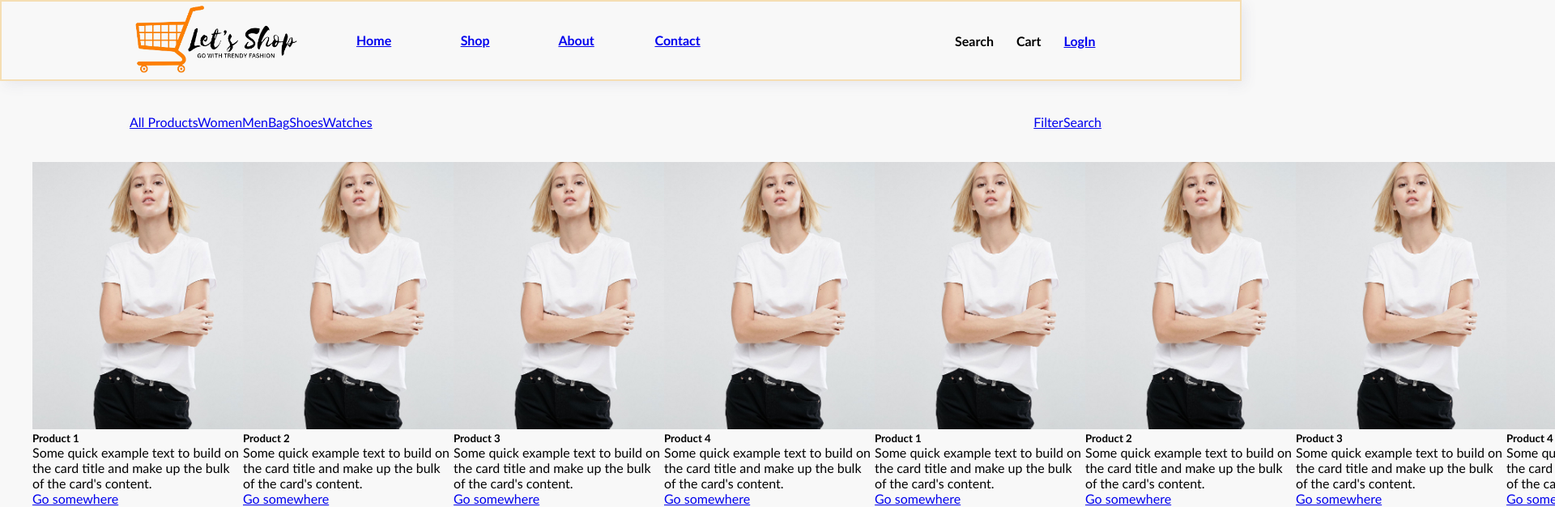
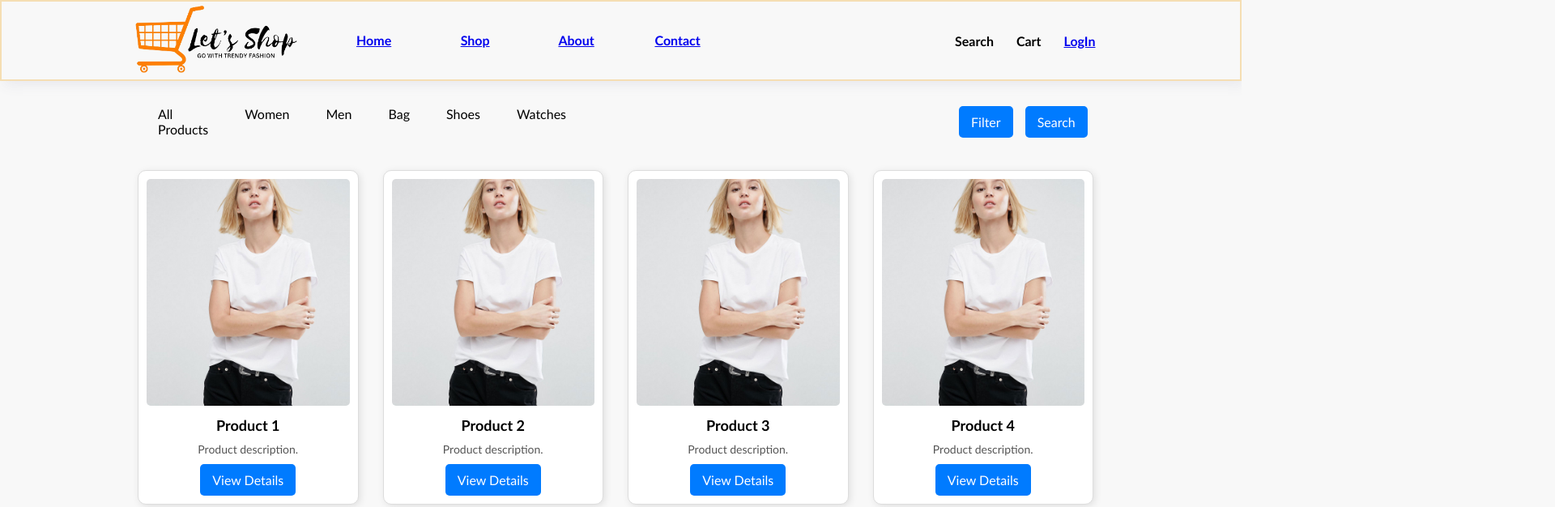
Before and after one commit to Vipulsingh972/LetsShop, a React (Create React App) app: page /shop in a window 1280 px wide. Shown: the top 626 px of the page at 81% size, 1920 px wide, since content can reach past the window. Built offline with nearby package versions, Linux system fonts and the light colour scheme.

Commit message:
card css updated

```diff
--- a/src/Components/Shop.js
+++ b/src/Components/Shop.js
@@ -1,97 +1,3 @@
-// import React from "react";
-// import { Link } from "react-router-dom";
-// import "../Style/navbar.css";
-// import "../Style/shop.css";
-// import logo from "../Assets/LetsShop_Images/images/product-01.jpg";
-
-// const Shop = () => {
-//   return (
-//     <>
-//       <div class="container">
-//         <div className="shop-container nav-container">
-//           <div className="category-container">
-//             <div className="link-category">
-//               <Link className="c-links">All Products</Link>
-//               <Link className="c-links">Women</Link>
-//               <Link className="c-links">Men</Link>
-//               <Link className="c-links">Bag</Link>
-//               <Link className="c-links">Shoes</Link>
-//               <Link className="c-links">Watches</Link>
-//             </div>
-//             <div className="btn-category">
-//               <Link>Filter</Link>
-//               <Link>Search</Link>
-//             </div>
-//           </div>
-//         </div>
-
-
-//         <div className="card-container universal">
-
-//             <div class="card">
-//               <img class="card-img-top" src={logo} alt="Card image cap" />
-//               <div class="card-body">
-//                 <h5 class="card-title">Card title</h5>
-//                 <p class="card-text">
-//                   Some quick example text to build on the card title and make up
-//                   the bulk of the card's content.
-//                 </p>
-//                 <a href="#" class="btn btn-primary">
-//                   Go somewhere
-//                 </a>
-//               </div>
-//             </div>
-//             <div class="card">
-//               <img class="card-img-top" src={logo} alt="Card image cap" />
-//               <div class="card-body">
-//                 <h5 class="card-title">Card title</h5>
-//                 <p class="card-text">
-//                   Some quick example text to build on the card title and make up
-//                   the bulk of the card's content.
-//                 </p>
-//                 <a href="#" class="btn btn-primary">
-//                   Go somewhere
-//                 </a>
-//               </div>
-//             </div>
-//             <div class="card">
-//               <img class="card-img-top" src={logo} alt="Card image cap" />
-//               <div class="card-body">
-//                 <h5 class="card-title">Card title</h5>
-//                 <p class="card-text">
-//                   Some quick example text to build on the card title and make up
-//                   the bulk of the card's content.
-//                 </p>
-//                 <a href="#" class="btn btn-primary">
-//                   Go somewhere
-//                 </a>
-//               </div>
-//             </div>
-//             <div class="card">
-//               <img class="card-img-top" src={logo} alt="Card image cap" />
-//               <div class="card-body">
-//                 <h5 class="card-title">Card title</h5>
-//                 <p class="card-text">
-//                   Some quick example text to build on the card title and make up
-//                   the bulk of the card's content.
-//                 </p>
-//                 <a href="#" class="btn btn-primary">
-//                   Go somewhere
-//                 </a>
-//               </div>
-//             </div>
-
-//           </div>
-//       </div>
-//     </>
-//   );
-// };
-
-// export default Shop;
-
-
-
-
 import React from "react";
 import { Link } from "react-router-dom";
 import "../Style/navbar.css";
@@ -100,71 +6,19 @@ import logo from "../Assets/LetsShop_Images/images/product-01.jpg";
 
 const categories = ["All Products", "Women", "Men", "Bag", "Shoes", "Watches"];
 const products = [
-  {
-    id: 1,
-    title: "Product 1",
-    description:
-      "Some quick example text to build on the card title and make up the bulk of the card's content.",
-    image: logo,
-    link: "#",
-  },
-  {
-    id: 2,
-    title: "Product 2",
-    description:
-      "Some quick example text to build on the card title and make up the bulk of the card's content.",
-    image: logo,
-    link: "#",
-  },
-  {
-
-    id: 3,
-    title: "Product 3",
-    description:
-      "Some quick example text to build on the card title and make up the bulk of the card's content.",
-    image: logo,
-    link: "#",
-  },
-  {
-    id: 4,
-    title: "Product 4",
-    description:
-      "Some quick example text to build on the card title and make up the bulk of the card's content.",
-    image: logo,
-    link: "#",
-  },
-  {
-    id: 5,
-    title: "Product 1",
-    description:
-      "Some quick example text to build on the card title and make up the bulk of the card's content.",
-    image: logo,
-    link: "#",
-  },
-  {
-    id: 6,
-    title: "Product 2",
-    description:
-      "Some quick example text to build on the card title and make up the bulk of the card's content.",
-    image: logo,
-    link: "#",
-  },
-  {
-    id: 7,
-    title: "Product 3",
-    description:
-      "Some quick example text to build on the card title and make up the bulk of the card's content.",
-    image: logo,
-    link: "#",
-  },
-  {
-    id: 8,
-    title: "Product 4",
-    description:
-      "Some quick example text to build on the card title and make up the bulk of the card's content.",
-    image: logo,
-    link: "#",
-  },
+  { id: 1, title: "Product 1", description: "Product description.", image: logo, link: "#" },
+  { id: 2, title: "Product 2", description: "Product description.", image: logo, link: "#" },
+  { id: 3, title: "Product 3", description: "Product description.", image: logo, link: "#" },
+  { id: 4, title: "Product 4", description: "Product description.", image: logo, link: "#" },
+  { id: 5, title: "Product 5", description: "Product description.", image: logo, link: "#" },
+  { id: 6, title: "Product 6", description: "Product description.", image: logo, link: "#" },
+  { id: 7, title: "Product 7", description: "Product description.", image: logo, link: "#" },
+  { id: 8, title: "Product 8", description: "Product description.", image: logo, link: "#" },
+  { id: 9, title: "Product 4", description: "Product description.", image: logo, link: "#" },
+  { id: 10, title: "Product 5", description: "Product description.", image: logo, link: "#" },
+  { id: 11, title: "Product 6", description: "Product description.", image: logo, link: "#" },
+  { id: 12, title: "Product 7", description: "Product description.", image: logo, link: "#" },
+  { id: 13, title: "Product 8", description: "Product description.", image: logo, link: "#" },
 ];
 
 const Shop = () => {
@@ -196,7 +50,7 @@ const Shop = () => {
               <h5 className="card-title">{product.title}</h5>
               <p className="card-text">{product.description}</p>
               <a href={product.link} className="btn btn-primary">
-                Go somewhere
+                View Details
               </a>
             </div>
           </div>
--- a/src/Style/shop.css
+++ b/src/Style/shop.css
@@ -1,4 +1,4 @@
-*{
+* {
     margin: 0;
     padding: 0;
     box-sizing: border-box;
@@ -8,33 +8,98 @@
     display: flex;
     justify-content: space-between;
     align-items: center;
+    padding: 15px 20px;
 }
+
 .link-category {
-    width: 600px;
+    display: flex;
+    gap: 15px;
 }
-.c-link{
-    padding: 20px 90px;
+
+.c-links {
+    text-decoration: none;
+    color: black;
+    font-size: 16px;
+    padding: 10px 15px;
+    transition: 0.3s;
 }
-.btn-category{
-    width: 400px;
-    margin-left: 200px;
+
+.c-links:hover {
+    color: #007bff;
+    text-decoration: underline;
+}
+
+.btn-category {
     display: flex;
-    justify-content: flex-end;
+    gap: 15px;
+    margin-left: 470px;
+}
+
+.btn-category a {
+    text-decoration: none;
+    color: white;
+    background-color: #007bff;
+    padding: 10px 15px;
+    border-radius: 5px;
+    transition: 0.3s;
+}
+
+.btn-category a:hover {
+    background-color: #0056b3;
+}
+
+/* Card Grid Layout */
+.card-container {
+    display: grid;
+    grid-template-columns: repeat(4, 1fr);
+    gap: 30px;
+    padding: 10px;
+    justify-content: center;
+    margin-left: 160px;
 }
 
 .card {
-    width: 260px;
-    padding: 20px -1px;
-}
-.card-img-top {
-    width: 270px;
-    height: 330px;
-    object-fit: cover;
+    background-color: white;
+    border: 1px solid #ddd;
+    border-radius: 10px;
+    padding: 10px;
+    text-align: center;
+    box-shadow: 2px 2px 10px rgba(0, 0, 0, 0.1);
+    transition: 0.3s;
 }
 
-.card-container {
-    display: flex;
-    justify-content: space-between;
-    margin: auto;
+.card:hover {
+    transform: translateY(-5px);
+}
 
+.card-img-top {
+    width: 100%;
+    height: 280px;
+    object-fit: cover;
+    border-radius: 5px;
 }
+
+.card-title {
+    font-size: 18px;
+    margin: 10px 0;
+}
+
+.card-text {
+    font-size: 14px;
+    color: #555;
+}
+
+.btn-primary {
+    text-decoration: none;
+    display: inline-block;
+    margin-top: 10px;
+    padding: 10px 15px;
+    background-color: #007bff;
+    color: white;
+    border-radius: 5px;
+    transition: 0.3s;
+}
+
+.btn-primary:hover {
+    background-color: #0056b3;
+}
```
